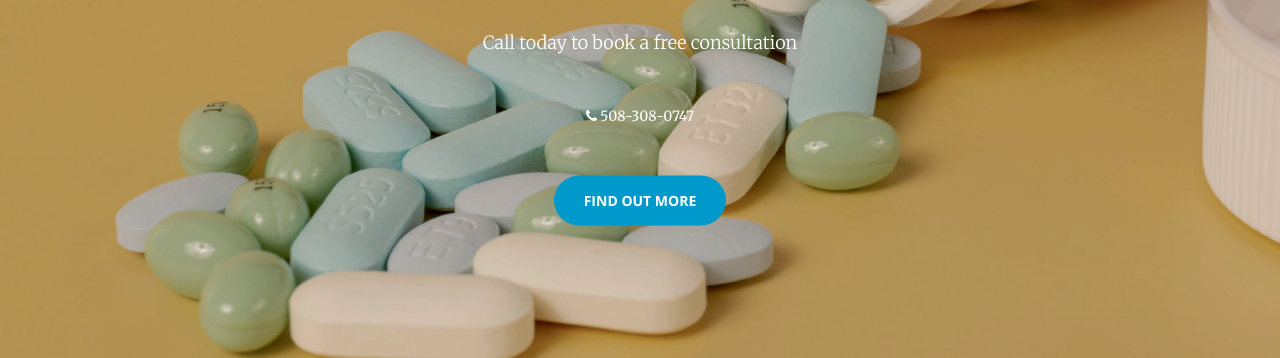
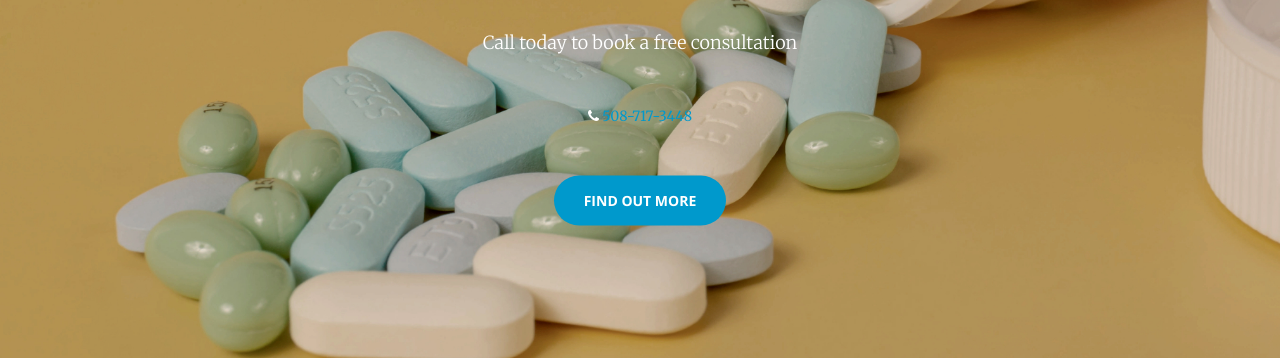
Before and after one commit to edlavalette/edlavalette.github.io, a Jekyll site: the page built from index.html, in a window 1280 px wide and 900 px high. Shown: the part 433-791 px from the top of the window. Built offline with Jekyll 4.4.1, drawn with Linux system fonts in a browser that asks for light colours.

Commit message:
Update header.html

```diff
--- a/_includes/header.html
+++ b/_includes/header.html
@@ -5,7 +5,7 @@
             <hr>
             <p>Personalized medication reviews for seniors — ensuring safe use, avoiding harmful interactions, and uncovering ways to save money.</p>
             <p>Call today to book a free consultation</p>
-            <i class="fa fa-phone"></i> 508-308-0747<p></p>
+            <i class="fa fa-phone"></i> <a href="tel:508-717-3448">508-717-3448</a><p></p>
             <a href="#services" class="btn btn-primary btn-xl page-scroll">Find Out More</a>
         </div>
     </div>
```
